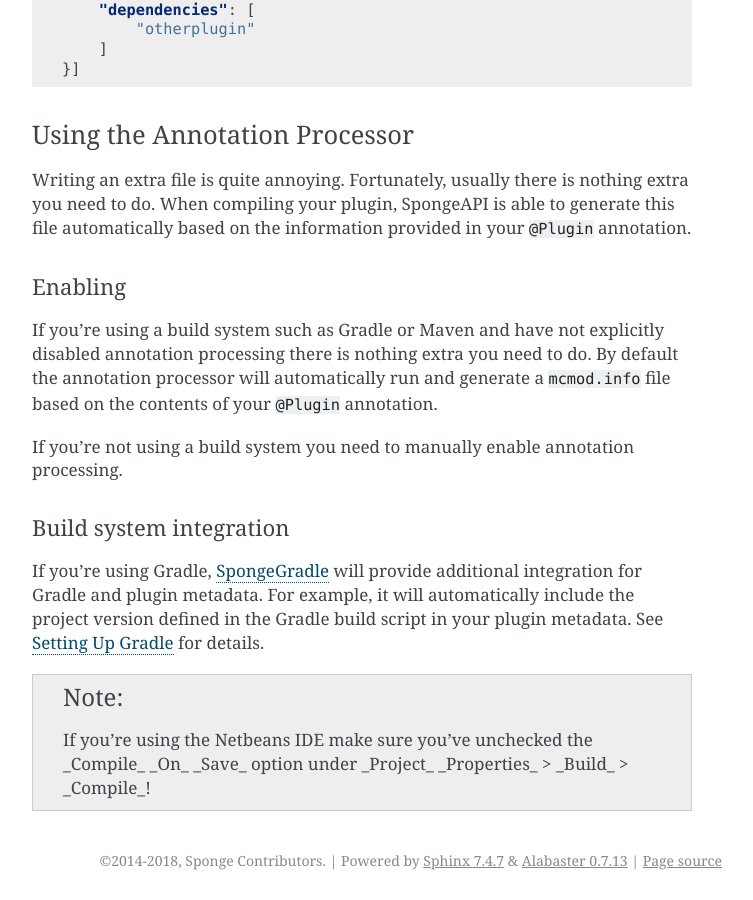
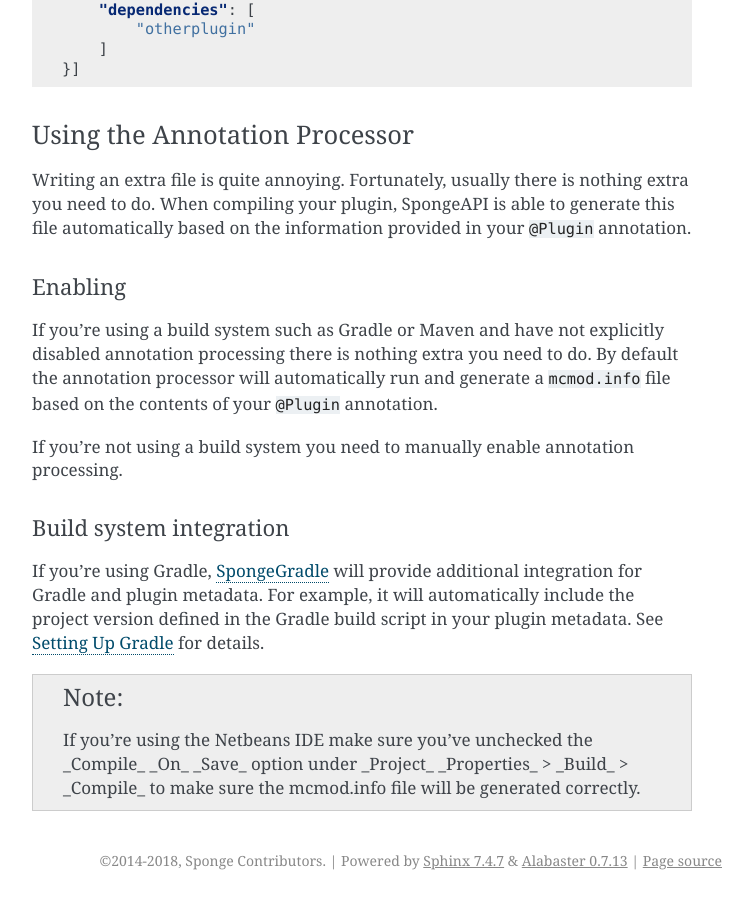
Before and after one commit to SpongePowered/SpongeDocs, a Sphinx documentation site: the page built from source/plugin/plugin-meta.rst, in a window 1280 px wide and 900 px high, scrolled down 2022 px. Shown: the whole window, without its empty margins (388-1141 px from the left). Built offline with Sphinx 7.4.7, drawn with Linux system fonts in a browser that asks for light colours; pages that are not in the unit, such as notebooks, are missing from menus; cross-references to code outside the pages are shown as plain code.

Commit message:
Update plugin-meta.rst

```diff
--- a/source/plugin/plugin-meta.rst
+++ b/source/plugin/plugin-meta.rst
@@ -111,4 +111,4 @@ your plugin metadata. See :doc:`project/gradle` for details.
 
 .. note::
     If you're using the Netbeans IDE make sure you've unchecked the _Compile_ _On_ _Save_ option under
-    _Project_ _Properties_ > _Build_ > _Compile_!
+    _Project_ _Properties_ > _Build_ > _Compile_ to make sure the mcmod.info file will be generated correctly.
```
